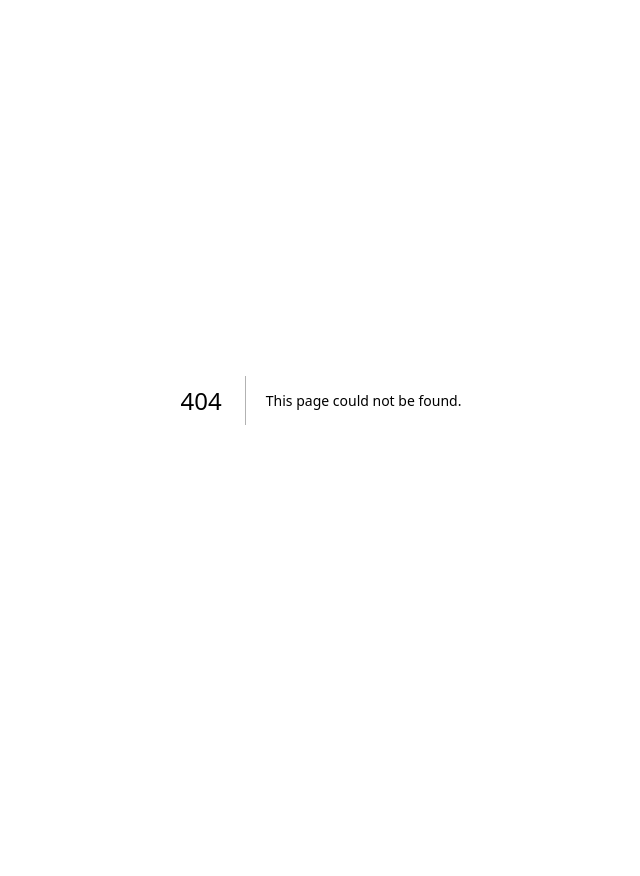
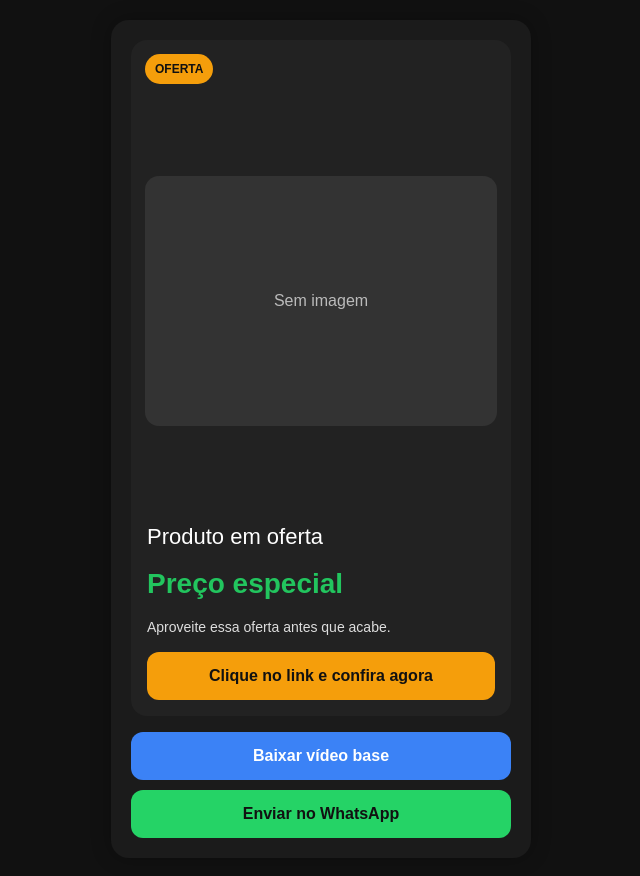
Before and after one commit to thiagoscalumby-boop/shopee-site, a Next.js app: page /preview-video in a window 1280 px wide. Before the commit this address had no page. Shown: the whole page, without its empty margins (319-959 px from the left). Before the commit the page ends 800 px from the top, so only its background shows below. Built offline with nearby package versions, Linux system fonts and the light colour scheme.

Commit message:
Create page.tsx

```diff
--- /dev/null
+++ b/app/preview-video/page.tsx
@@ -0,0 +1,165 @@
+'use client'
+
+import { useSearchParams } from "next/navigation";
+
+export default function PreviewVideoPage() {
+  const searchParams = useSearchParams();
+
+  const titulo = searchParams.get("titulo") || "Produto em oferta";
+  const preco = searchParams.get("preco") || "Preço especial";
+  const imagem = searchParams.get("imagem") || "";
+  const link = searchParams.get("link") || "";
+
+  const textoWhatsapp = `🔥 ${titulo}
+
+💰 ${preco}
+
+Confira agora:
+${link}`;
+
+  const whatsLink = `https://wa.me/?text=${encodeURIComponent(textoWhatsapp)}`;
+
+  return (
+    <div
+      style={{
+        minHeight: "100vh",
+        background: "#111",
+        color: "#fff",
+        display: "flex",
+        justifyContent: "center",
+        alignItems: "center",
+        padding: "20px"
+      }}
+    >
+      <div
+        style={{
+          width: "100%",
+          maxWidth: "420px",
+          background: "#1b1b1b",
+          borderRadius: "18px",
+          padding: "20px",
+          boxShadow: "0 0 20px rgba(0,0,0,0.30)"
+        }}
+      >
+        <div
+          style={{
+            aspectRatio: "9 / 16",
+            background: "#222",
+            borderRadius: "16px",
+            overflow: "hidden",
+            display: "flex",
+            flexDirection: "column",
+            justifyContent: "space-between"
+          }}
+        >
+          <div style={{ padding: "14px" }}>
+            <div
+              style={{
+                display: "inline-block",
+                background: "#f59e0b",
+                color: "#111",
+                padding: "6px 10px",
+                borderRadius: "999px",
+                fontWeight: "bold",
+                fontSize: "12px"
+              }}
+            >
+              OFERTA
+            </div>
+          </div>
+
+          <div style={{ padding: "0 14px" }}>
+            {imagem ? (
+              <img
+                src={imagem}
+                alt={titulo}
+                style={{
+                  width: "100%",
+                  maxHeight: "250px",
+                  objectFit: "cover",
+                  borderRadius: "14px",
+                  border: "1px solid #333"
+                }}
+              />
+            ) : (
+              <div
+                style={{
+                  width: "100%",
+                  height: "250px",
+                  borderRadius: "14px",
+                  background: "#333",
+                  display: "flex",
+                  alignItems: "center",
+                  justifyContent: "center",
+                  color: "#bbb"
+                }}
+              >
+                Sem imagem
+              </div>
+            )}
+          </div>
+
+          <div style={{ padding: "16px" }}>
+            <h1 style={{ fontSize: "22px", marginBottom: "10px" }}>{titulo}</h1>
+            <p style={{ fontSize: "28px", fontWeight: "bold", color: "#22c55e", marginBottom: "12px" }}>
+              {preco}
+            </p>
+            <p style={{ color: "#ddd", fontSize: "14px", marginBottom: "14px" }}>
+              Aproveite essa oferta antes que acabe.
+            </p>
+            <div
+              style={{
+                background: "#f59e0b",
+                color: "#111",
+                textAlign: "center",
+                padding: "12px",
+                borderRadius: "12px",
+                fontWeight: "bold"
+              }}
+            >
+              Clique no link e confira agora
+            </div>
+          </div>
+        </div>
+
+        <div style={{ display: "grid", gap: "10px", marginTop: "16px" }}>
+          <a
+            href="/video-exemplo.mp4"
+            target="_blank"
+            rel="noreferrer"
+            style={{
+              display: "block",
+              textAlign: "center",
+              background: "#3b82f6",
+              color: "#fff",
+              padding: "12px",
+              borderRadius: "12px",
+              textDecoration: "none",
+              fontWeight: "bold"
+            }}
+          >
+            Baixar vídeo base
+          </a>
+
+          <a
+            href={whatsLink}
+            target="_blank"
+            rel="noreferrer"
+            style={{
+              display: "block",
+              textAlign: "center",
+              background: "#25D366",
+              color: "#111",
+              padding: "12px",
+              borderRadius: "12px",
+              textDecoration: "none",
+              fontWeight: "bold"
+            }}
+          >
+            Enviar no WhatsApp
+          </a>
+        </div>
+      </div>
+    </div>
+  );
+}
```
